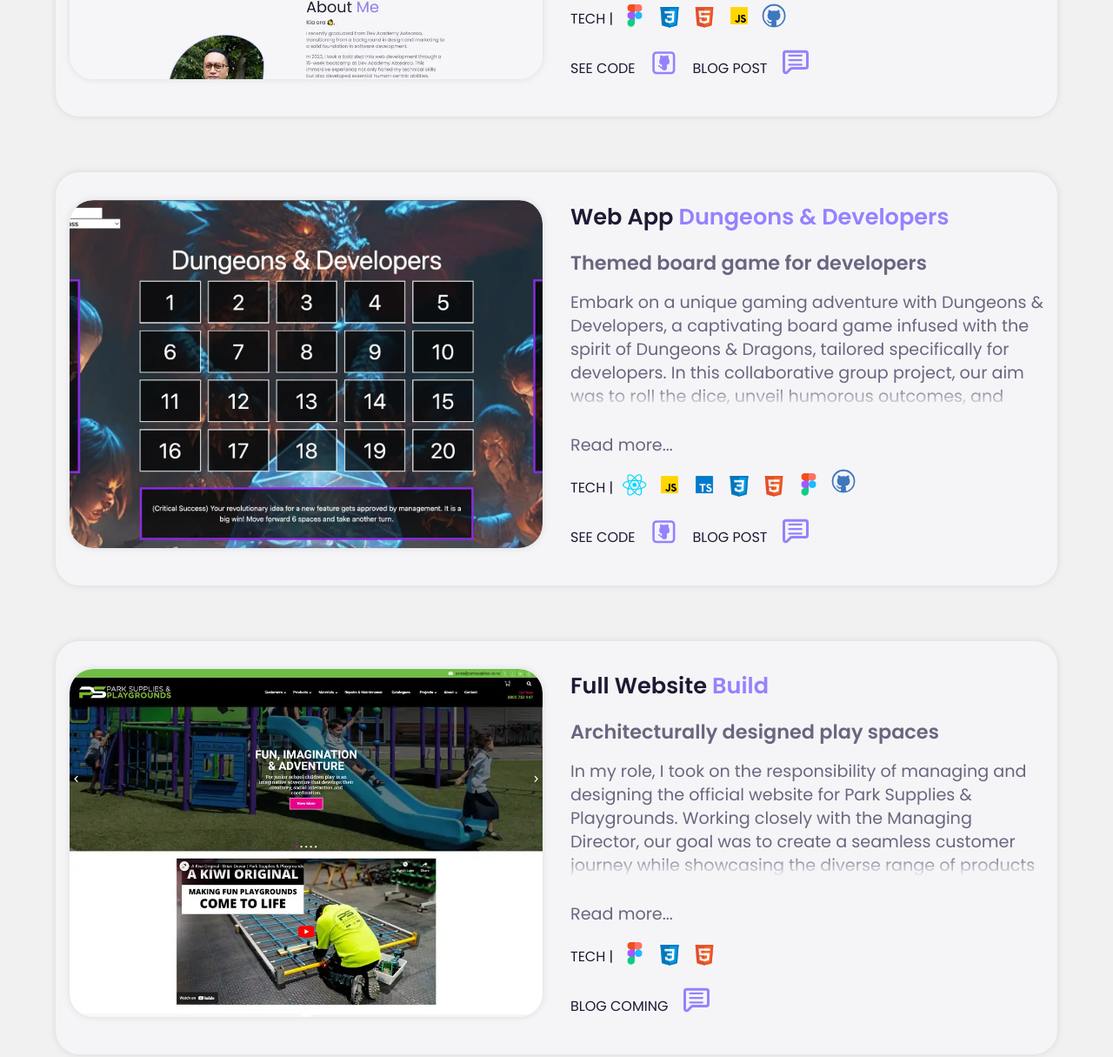
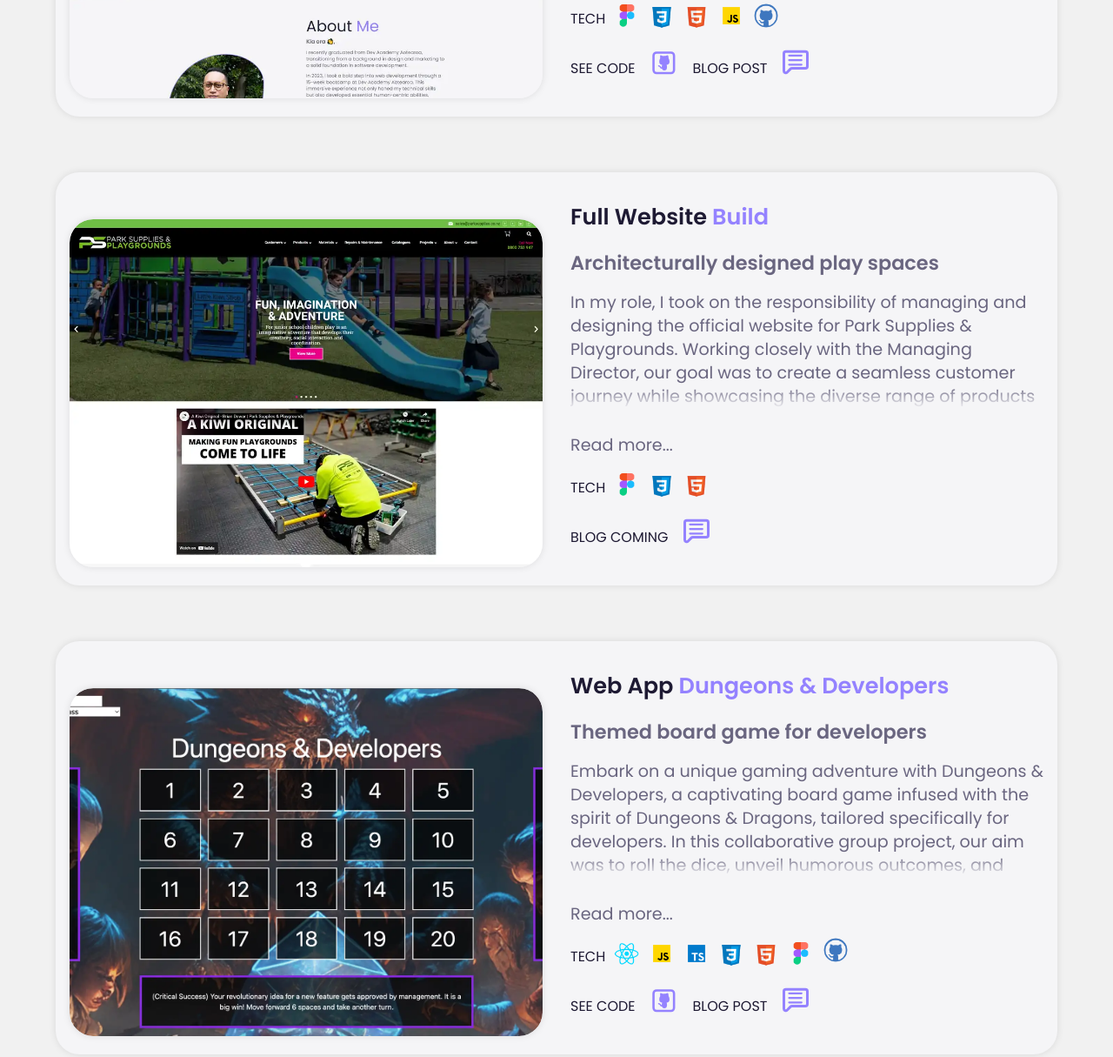
Before and after one commit to leroybrown247/leroybrown247.github.io, a plain HTML site: page index.html in a window 1280 px wide. Shown: the part 2909-4124 px from the top of the page at 87% size. Drawn offline with Linux system fonts and the light colour scheme.

Commit message:
LeroyDev: Content section updated

```diff
--- a/css/content.css
+++ b/css/content.css
@@ -20,7 +20,7 @@
 
 .content .container {
   display: flex;
-  align-items: flex-start;
+  align-items: center;
   background-color: var(--background);
   padding-top: 2rem;
   margin-top: 4rem;
@@ -71,21 +71,21 @@
 
 .content .left .project-three {
   width: 100%;
-  height: 100%;
+  /* height: 100%; */
   object-fit: cover;
   border-radius: 1.7rem;
   box-shadow: 0px 0px 8px rgba(0, 0, 0, 0.1);
-  transition: transform 5s ease-in-out 0s;
+  transition: transform 8s ease-in-out 0s;
 }
 
 .content .left .project-three:hover {
   cursor: pointer;
-  transform: translateY(-10%);
+  transform: translateY(-70%);
 }
 
 .content .left .project-four {
   width: 100%;
-  /* height: 100%; */
+  height: 100%;
   object-fit: cover;
   border-radius: 1.7rem;
   box-shadow: 0px 0px 8px rgba(0, 0, 0, 0.1);
@@ -94,7 +94,7 @@
 
 .content .left .project-four:hover {
   cursor: pointer;
-  transform: translateY(-70%);
+  transform: translateY(-10%);
 }
 
 .content .left .project-five {
--- a/css/style.css
+++ b/css/style.css
@@ -356,6 +356,8 @@ Responsive Section
   .content .left {
     max-height: 25rem;
     margin-top: 2rem;
+    margin-left: none;
+
   }
 
   .content .left img {
@@ -374,19 +376,20 @@ Responsive Section
   }
 
   .content h3 {
-    text-align: left;
+    text-align: center;
     padding-top: 1rem;
   }
 
   .content h4 {
     display: flex;
-    text-align: left;
+    text-align: center;
+    justify-content: center;
   }
 
   .content .paragraph {
     display: flex;
     justify-content: center;
-    text-align: left;
+    text-align: center;
   }
 
   .content .social {
@@ -544,15 +547,19 @@ Responsive Section
 
   .content h1 {
     font-size: 2rem;
+    text-align: center;
+
   }
 
   .content h3 {
     font-size: 1.6rem;
+    text-align: center;
+
   }
 
   .content h4 {
     font-size: 1.4rem;
-    text-align: left;
+    text-align: center;
   }
 
   .content .paragraph {
--- a/index.html
+++ b/index.html
@@ -156,7 +156,7 @@
                     <input class="expand-btn" type="checkbox">
 
                     <div class="social flex">
-                        <p>TECH</p>
+                        <p >TECH</p>
                         <img src="./images/React.png" alt="">
                         <img src="./images/TS.png" alt="">
                         <img src="./images/JS.png" alt="">
@@ -170,11 +170,11 @@
                     </div>
 
                     <div class="social flex-2">
-                        <p>SEE CODE</p>
+                        <p >SEE CODE</p>
                         <a href="https://github.com/leroybrown247/bnanas" target="_blank"> <img src="./images/git-icon.svg" alt=""></a>
                         <!-- <a>Live Demo</a>
                         <a href="" target="_blank"> <img src="./images/link-icon.svg" alt=""></a> -->
-                        <p>BLOG POST</p>
+                        <p >BLOG POST</p>
                         <a href="./blog/bnana-blog.html" target="_blank"> <img src="./images/blog.svg" alt=""></a>
                     </div>
 
@@ -211,7 +211,7 @@
                     <input class="expand-btn" type="checkbox">
 
                     <div class="social flex">
-                        <p>TECH |</p>
+                        <p >TECH</p>
                         <img src="./images/Figma.png" alt="">
                         <img src="./images/HTML.png" alt="">
                         <img src="./images/CSS.png" alt="">
@@ -222,69 +222,19 @@
                     </div>
 
                     <div class="social flex-2">
-                        <p>SEE CODE</p>
+                        <p >SEE CODE</p>
                         <a href="https://github.com/leroybrown247/leroy.dev" target="_blank"> <img src="./images/git-icon.svg" alt=""></a>
-                        <p>BLOG POST</p>
+                        <p >BLOG POST</p>
                         <a href="./blog/portfolio-blog.html" target="_blank"> <img src="./images/blog.svg" alt=""></a>
                     </div>
 
                 </div>
         </div>
 
-
-
         <div class="container flex items-center">
 
             <div class="left flex-1">
-                <img class="project-three" src="./images/DungeonsDevelopers.webp">
-            </div>
-                <div class="right flex-1" >
-                    <h3>Web App <span> Dungeons & Developers</span></h3>
-                    <h4>Themed board game for developers</h4>
-
-                    <p class="paragraph">Embark on a unique gaming adventure with Dungeons & Developers, a captivating board game infused with the spirit of Dungeons & Dragons, tailored specifically for developers. In this collaborative group project, our aim was to roll the dice, unveil humorous outcomes, and determine who among the players is the ultimate developer in the dungeon!
-                    <br>
-                        <br>
-                    Serving as the Frontend Lead, I took on the role of hands-on developer, steering the technical decisions for the design and user interface of the Dungeons & Developers web app.
-                    <br>
-                        <br>
-                    A standout achievement of mine in this project was infusing the app with a cohesive style that perfectly complemented its functionality. Drawing inspiration from Dungeons & Dragons character sheets, I crafted a layout that not only embraced the theme but also contributed to a delightful and engaging user experience.
-                    <br>
-                        <br>
-                    This project showcases not only my technical proficiency in frontend development but also my ability to merge creative design with functionality to deliver an engaging and enjoyable gaming platform tailored for developers.
-                    <br>
-                        <br>
-                    Technologies Used: React, SQlite3, TypeScript, HTML and CSS.</p>
-
-                    <input class="expand-btn" type="checkbox">
-
-                    <div class="social flex">
-                        <p>TECH |</p>
-                        <img src="./images/React.png" alt="">
-                        <img src="./images/JS.png" alt="">
-                        <img src="./images/TS.png" alt="">
-                        <img src="./images/HTML.png" alt="">
-                        <img src="./images/CSS.png" alt="">
-                        <img src="./images/Figma.png" alt="">
-
-                        <a href="https://github.com/kahikatea-2023/Dungeons-and-Developers" target="_blank"> <img src="./images/Git.png" alt=""></a>
-                    </div>
-
-                    <div class="social flex-2">
-                        <p>SEE CODE</p>
-                        <a href="https://github.com/leroybrown247/Dungeons-and-Developers" target="_blank"> <img src="./images/git-icon.svg" alt=""></a>
-                        <!-- <a>Live Demo</a>
-                        <a href="https://github.com/leroybrown247/" target="_blank"> <img src="./images/link-icon.svg" alt=""></a> -->
-                        <p>BLOG POST</p>
-                        <a href="./blog/dungeons-developers-blog.html" target="_blank"> <img src="./images/blog.svg" alt=""></a>
-                    </div>
-                </div>
-        </div>
-
-        <div class="container flex items-center">
-
-            <div class="left flex-1">
-                <img class="project-four" src="./images/PSPWebsite.webp">
+                <img class="project-three" src="./images/PSPWebsite.webp">
             </div>
                 <div class="right flex-1" >
                     <h3>Full Website <span> Build</span></h3>
@@ -313,14 +263,14 @@
                     <input class="expand-btn" type="checkbox">
 
                     <div class="social flex">
-                        <p>TECH |</p>
+                        <p >TECH</p>
                         <img src="./images/Figma.png" alt="">
                         <img src="./images/HTML.png" alt="">
                         <img src="./images/CSS.png" alt="">
                     </div>
 
                     <div class="social flex-2">
-                        <p>BLOG COMING</p>
+                        <p >BLOG COMING</p>
                         <a href="" target="_blank"> <img src="./images/blog.svg" alt=""></a>
 
                     </div>
@@ -329,6 +279,58 @@
 
 
         </div>
+
+
+
+        <div class="container flex items-center">
+
+            <div class="left flex-1">
+                <img class="project-four" src="./images/DungeonsDevelopers.webp">
+            </div>
+                <div class="right flex-1" >
+                    <h3>Web App <span> Dungeons & Developers</span></h3>
+                    <h4>Themed board game for developers</h4>
+
+                    <p class="paragraph">Embark on a unique gaming adventure with Dungeons & Developers, a captivating board game infused with the spirit of Dungeons & Dragons, tailored specifically for developers. In this collaborative group project, our aim was to roll the dice, unveil humorous outcomes, and determine who among the players is the ultimate developer in the dungeon!
+                    <br>
+                        <br>
+                    Serving as the Frontend Lead, I took on the role of hands-on developer, steering the technical decisions for the design and user interface of the Dungeons & Developers web app.
+                    <br>
+                        <br>
+                    A standout achievement of mine in this project was infusing the app with a cohesive style that perfectly complemented its functionality. Drawing inspiration from Dungeons & Dragons character sheets, I crafted a layout that not only embraced the theme but also contributed to a delightful and engaging user experience.
+                    <br>
+                        <br>
+                    This project showcases not only my technical proficiency in frontend development but also my ability to merge creative design with functionality to deliver an engaging and enjoyable gaming platform tailored for developers.
+                    <br>
+                        <br>
+                    Technologies Used: React, SQlite3, TypeScript, HTML and CSS.</p>
+
+                    <input class="expand-btn" type="checkbox">
+
+                    <div class="social flex">
+                        <p >TECH</p>
+                        <img src="./images/React.png" alt="">
+                        <img src="./images/JS.png" alt="">
+                        <img src="./images/TS.png" alt="">
+                        <img src="./images/HTML.png" alt="">
+                        <img src="./images/CSS.png" alt="">
+                        <img src="./images/Figma.png" alt="">
+
+                        <a href="https://github.com/kahikatea-2023/Dungeons-and-Developers" target="_blank"> <img src="./images/Git.png" alt=""></a>
+                    </div>
+
+                    <div class="social flex-2">
+                        <p >SEE CODE</p>
+                        <a href="https://github.com/leroybrown247/Dungeons-and-Developers" target="_blank"> <img src="./images/git-icon.svg" alt=""></a>
+                        <!-- <a>Live Demo</a>
+                        <a href="https://github.com/leroybrown247/" target="_blank"> <img src="./images/link-icon.svg" alt=""></a> -->
+                        <p >BLOG POST</p>
+                        <a href="./blog/dungeons-developers-blog.html" target="_blank"> <img src="./images/blog.svg" alt=""></a>
+                    </div>
+                </div>
+        </div>
+
+
 
         <div class="container flex items-center">
 
@@ -362,14 +364,14 @@
                     <input class="expand-btn" type="checkbox">
 
                     <div class="social flex">
-                        <p>TECH |</p>
+                        <p >TECH</p>
                         <img src="./images/Figma.png" alt="">
                         <img src="./images/HTML.png" alt="">
                         <img src="./images/CSS.png" alt="">
                     </div>
 
                     <div class="social flex-2">
-                        <p>BLOG COMING</p>
+                        <p >BLOG COMING</p>
                         <a href="" target="_blank"> <img src="./images/blog.svg" alt=""></a>
                     </div>
                 </div>
@@ -422,9 +424,7 @@
           </div>
 
           <div class="wrappercard-wrapper-content">
-            <h4>Dungeons & Developers
-                board game
-            </h4>
+            <h4>Dungeons & Developers board game</h4>
             <span>01 September 2023</span>
             <p>Embark on an epic group project where the quest is to roll the dice and unveil hilarious outcomes that mirror the whimsical experiences of developers.</p>
             <a href="./blog/dungeons-developers-blog.html">Read more</a>
```
